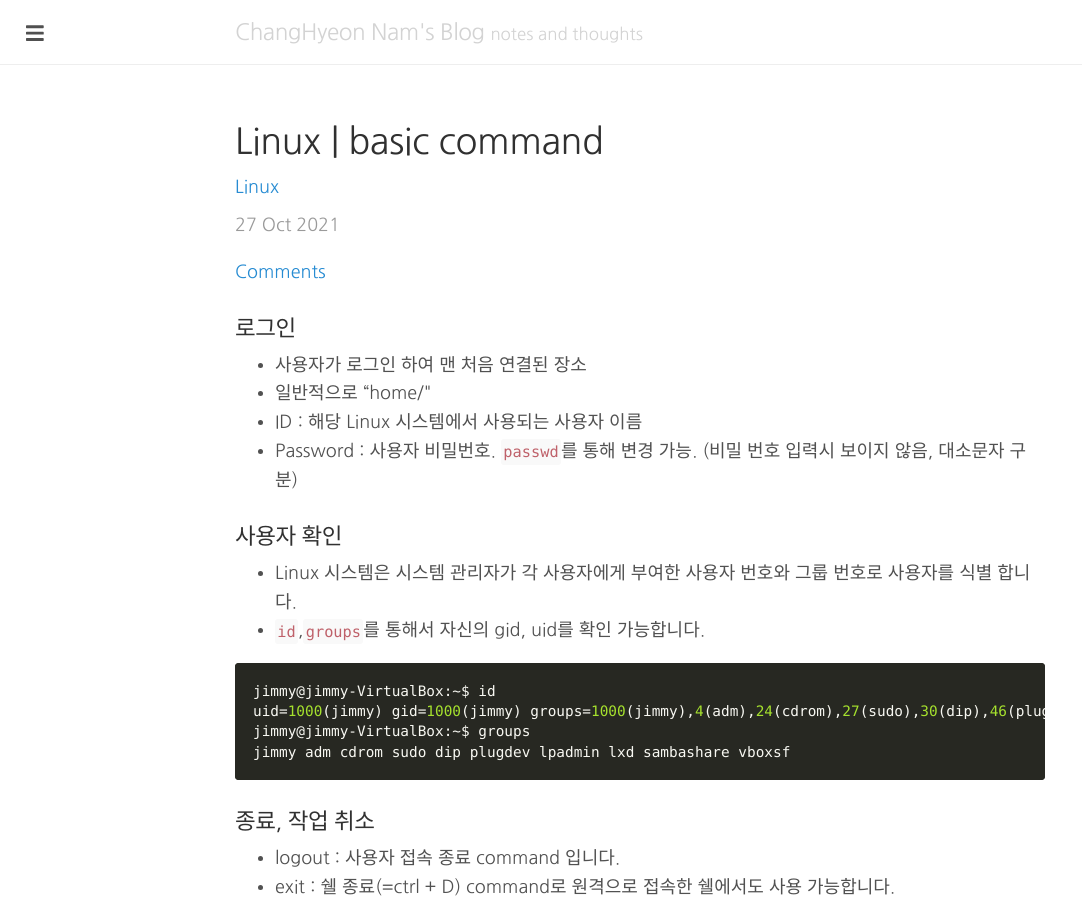
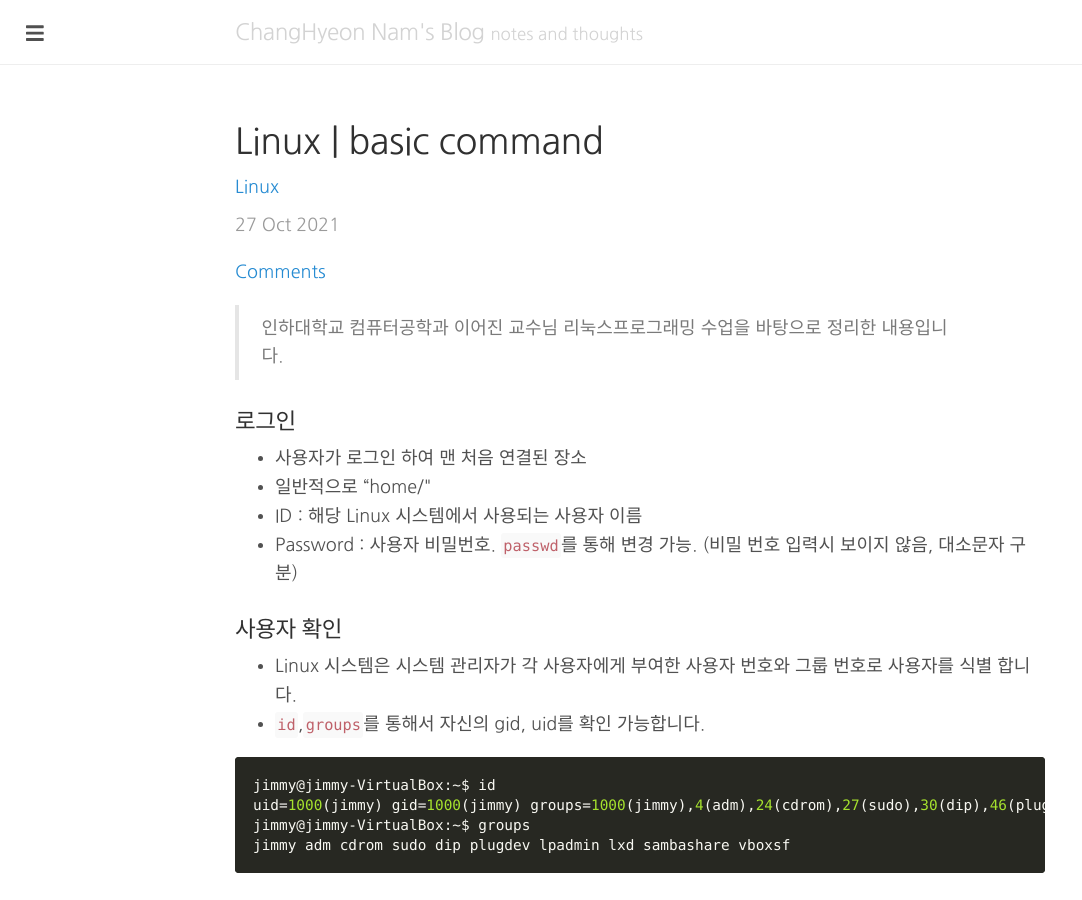
Before and after one commit to changhyeonnam/changhyeonnam.github.io, a Jekyll site: the page built from _posts/2021/2021-10-27-Linux_basic_command.md, in a window 1280 px wide and 900 px high. Shown: the whole window, without its empty margins (0-1082 px from the left). Built offline with Jekyll 4.4.1, drawn with Linux system fonts in a browser that asks for light colours; nearby versions of some CDN libraries; comment, search, counter and statistics services are not loaded.

Commit message:
Update 2021-10-27-Linux_basic_command.md

```diff
--- a/_posts/2021/2021-10-27-Linux_basic_command.md
+++ b/_posts/2021/2021-10-27-Linux_basic_command.md
@@ -8,6 +8,8 @@ use_math: true
 comments: true
 ---
 
+> 인하대학교 컴퓨터공학과 이어진 교수님 리눅스프로그래밍 수업을 바탕으로 정리한 내용입니다.
+>
 
 ### 로그인
 
```
